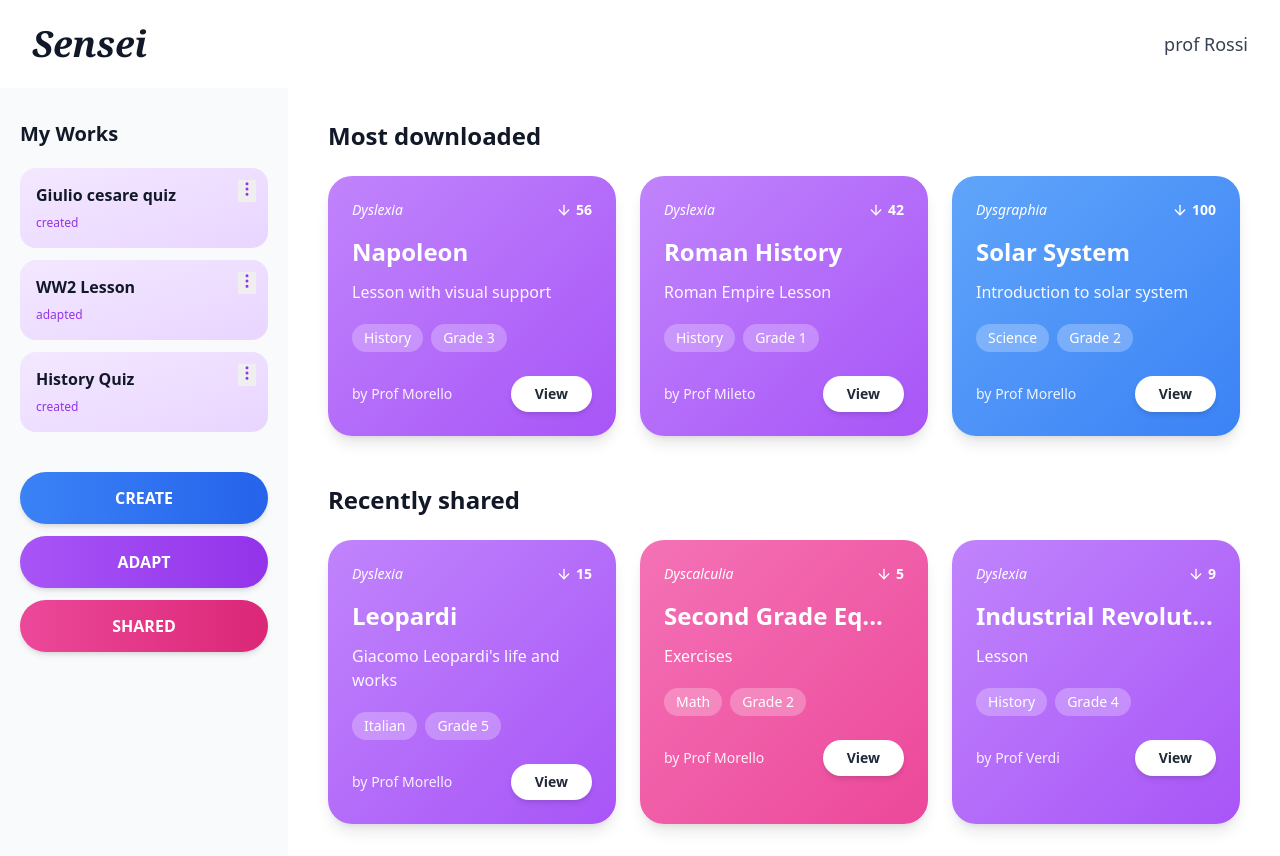
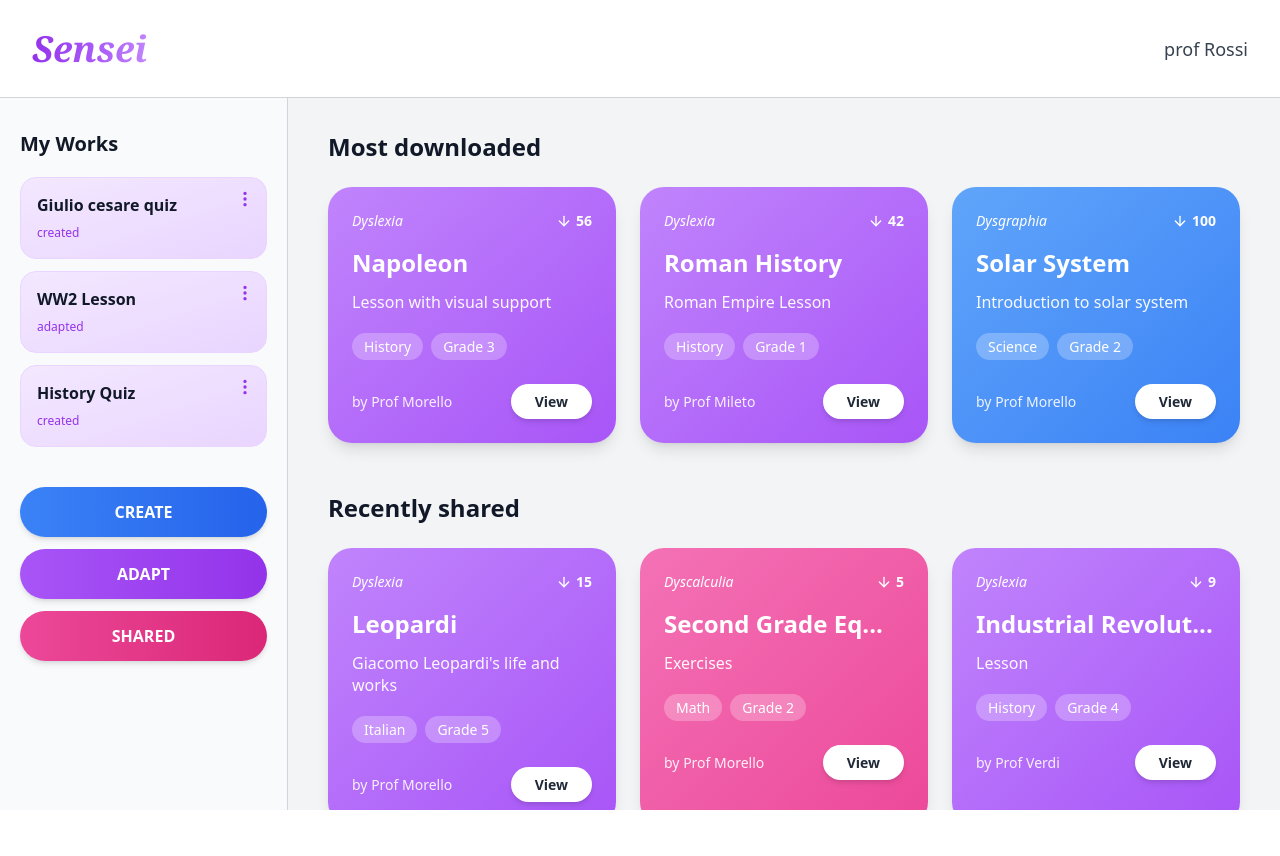
Before and after one commit to polito-hci-2025/sensei, a React (Vite) app in the folder client/: page / in a window 1280 px wide. After the commit the page ends 810 px from the top, so only its background shows below. Built offline with nearby package versions, Linux system fonts and the light colour scheme.

Commit message:
fix_home

```diff
--- a/client/src/components/DefaultLayout.jsx
+++ b/client/src/components/DefaultLayout.jsx
@@ -1,27 +1,24 @@
 import React from 'react';
 import { Link, Outlet } from 'react-router-dom';
-import { BookOpen } from 'lucide-react';
+import '../styles/DefaultLayout.css';
 
 function DefaultLayout() {
   return (
-    <div className="min-h-screen bg-white">
+    <div className="layout-container">
       {/* Header/Navbar */}
-      <header className="bg-white border-b border-gray-300 px-8 py-6">
-        <div className="flex items-center justify-between">
-          <Link
-            to="/"
-            className="flex items-center space-x-2 hover:opacity-80 transition-all no-underline"
-          >
-            <h1 className="text-4xl font-serif italic text-gray-900">
+      <header className="layout-header">
+        <div className="layout-header-content">
+          <Link to="/" className="layout-logo-link">
+            <h1 className="layout-logo-title">
               Sensei
             </h1>
           </Link>
-          <span className="text-gray-700 text-lg font-medium">prof Rossi</span>
+          <span className="layout-user-info">prof Rossi</span>
         </div>
       </header>
 
       {/* Content Area - Outlet renders child routes */}
-      <div className="h-[calc(100vh-88px)] overflow-hidden">
+      <div className="layout-content">
         <Outlet />
       </div>
     </div>
--- a/client/src/components/HomePage.jsx
+++ b/client/src/components/HomePage.jsx
@@ -1,6 +1,7 @@
 import React from 'react';
 import { useNavigate } from 'react-router-dom';
-import { MoreVertical, ArrowDown } from 'lucide-react';
+import { ArrowDown } from 'lucide-react';
+import '../styles/HomePage.css';
 
 function HomePage() {
   const navigate = useNavigate();
@@ -77,44 +78,40 @@ function HomePage() {
     }
   ];
 
-  const getCategoryColor = (category) => {
-    const colors = {
-      'Dyslexia': 'bg-gradient-to-br from-purple-400 to-purple-500',
-      'Dysgraphia': 'bg-gradient-to-br from-blue-400 to-blue-500',
-      'Dyscalculia': 'bg-gradient-to-br from-pink-400 to-pink-500'
+  const getCategoryClass = (category) => {
+    const classes = {
+      'Dyslexia': 'dyslexia',
+      'Dysgraphia': 'dysgraphia',
+      'Dyscalculia': 'dyscalculia'
     };
-    return colors[category] || 'bg-gradient-to-br from-gray-400 to-gray-500';
+    return classes[category] || 'dyslexia';
   };
 
   const LessonCard = ({ lesson }) => (
     <div
-      className={`${getCategoryColor(lesson.category)} rounded-3xl p-6 relative shadow-lg hover:shadow-xl transition-all duration-200 cursor-pointer`}
-      onClick={() => navigate(`/view/${lesson.id}`)}
+      className={`homepage-lesson-card ${getCategoryClass(lesson.category)}`}
     >
-      <div className="flex items-start justify-between mb-4">
-        <span className="text-sm text-white italic font-light">{lesson.category}</span>
-        <div className="flex items-center text-white text-sm">
-          <ArrowDown size={16} className="mr-1" />
-          <span className="font-semibold">{lesson.downloads}</span>
+      <div className="homepage-lesson-card-header">
+        <span className="homepage-lesson-card-category">{lesson.category}</span>
+        <div className="homepage-lesson-card-downloads">
+          <ArrowDown size={16} />
+          <span>{lesson.downloads}</span>
         </div>
       </div>
 
-      <h3 className="text-2xl font-bold text-white mb-3">{lesson.title}</h3>
-      <p className="text-base text-white/95 mb-5">{lesson.subtitle}</p>
+      <h3>{lesson.title}</h3>
+      <p className="homepage-lesson-card-subtitle">{lesson.subtitle}</p>
 
-      <div className="flex gap-2 mb-6 text-sm text-white">
-        <span className="bg-white/25 px-3 py-1 rounded-full">{lesson.subject}</span>
-        <span className="bg-white/25 px-3 py-1 rounded-full">{lesson.grade}</span>
+      <div className="homepage-lesson-card-tags">
+        <span className="homepage-lesson-card-tag">{lesson.subject}</span>
+        <span className="homepage-lesson-card-tag">{lesson.grade}</span>
       </div>
 
-      <div className="flex items-center justify-between">
-        <span className="text-sm text-white/90">by {lesson.author}</span>
+      <div className="homepage-lesson-card-footer">
+        <span className="homepage-lesson-card-author">by {lesson.author}</span>
         <button
-          className="bg-white hover:bg-white/90 text-gray-800 px-6 py-2 rounded-full text-sm font-semibold shadow-md transition-all"
-          onClick={(e) => {
-            e.stopPropagation();
-            navigate(`/view/${lesson.id}`);
-          }}
+          className="homepage-lesson-card-button"
+          onClick={() => navigate(`/view/${lesson.id}`)}
         >
           View
         </button>
@@ -124,50 +121,52 @@ function HomePage() {
 
   const MyWorkCard = ({ work }) => (
     <div
-      className="bg-gradient-to-br from-purple-100 to-purple-200 rounded-2xl p-4 relative hover:shadow-md transition-all duration-200 cursor-pointer border border-purple-200"
+      className="homepage-work-card"
       onClick={() => navigate(`/edit/${work.id}`)}
     >
       <button
-        className="absolute top-3 right-3 text-purple-600 hover:text-purple-800"
+        className="homepage-work-card-menu"
         onClick={(e) => e.stopPropagation()}
       >
-        <MoreVertical size={18} />
+        <svg xmlns="http://www.w3.org/2000/svg" width="18" height="18" fill="currentColor" viewBox="0 0 16 16">
+          <path d="M9.5 13a1.5 1.5 0 1 1-3 0 1.5 1.5 0 0 1 3 0m0-5a1.5 1.5 0 1 1-3 0 1.5 1.5 0 0 1 3 0m0-5a1.5 1.5 0 1 1-3 0 1.5 1.5 0 0 1 3 0"/>
+        </svg>
       </button>
       <div>
-        <h4 className="font-semibold text-gray-900 mb-1 pr-6">{work.title}</h4>
-        <span className="text-xs text-purple-600 font-medium">{work.status}</span>
+        <h4>{work.title}</h4>
+        <span>{work.status}</span>
       </div>
     </div>
   );
 
   return (
-    <div className="flex h-full">
+    <div className="homepage-container">
       {/* Sidebar */}
-      <div className="w-72 border-r border-gray-200 bg-gray-50 px-5 py-8 overflow-y-auto">
-        <h2 className="text-xl font-bold text-gray-900 mb-5">My Works</h2>
+      <div className="homepage-sidebar">
+        <h2>My Works</h2>
 
-        <div className="space-y-3 mb-10">
+        <div className="homepage-works-list">
           {myWorks.map(work => (
             <MyWorkCard key={work.id} work={work} />
           ))}
         </div>
 
-        <div className="space-y-3">
+        <div className="homepage-action-buttons">
           <button
             onClick={() => navigate('/create')}
-            className="w-full bg-gradient-to-r from-blue-500 to-blue-600 hover:from-blue-600 hover:to-blue-700 text-white py-3.5 rounded-full font-semibold text-base shadow-md transition-all duration-200"
+            className="homepage-action-button create"
           >
             CREATE
           </button>
           <button
             onClick={() => navigate('/adapt')}
-            className="w-full bg-gradient-to-r from-purple-500 to-purple-600 hover:from-purple-600 hover:to-purple-700 text-white py-3.5 rounded-full font-semibold text-base shadow-md transition-all duration-200"
+            className="homepage-action-button adapt"
           >
             ADAPT
           </button>
           <button
             onClick={() => navigate('/shared')}
-            className="w-full bg-gradient-to-r from-pink-500 to-pink-600 hover:from-pink-600 hover:to-pink-700 text-white py-3.5 rounded-full font-semibold text-base shadow-md transition-all duration-200"
+            className="homepage-action-button shared"
           >
             SHARED
           </button>
@@ -175,11 +174,11 @@ function HomePage() {
       </div>
 
       {/* Main Content */}
-      <div className="flex-1 px-10 py-8 overflow-y-auto bg-white">
+      <div className="homepage-main-content">
         {/* Most Downloaded */}
-        <section className="mb-12">
-          <h2 className="text-2xl font-bold text-gray-900 mb-6">Most downloaded</h2>
-          <div className="grid grid-cols-3 gap-6">
+        <section className="homepage-section">
+          <h2>Most downloaded</h2>
+          <div className="homepage-lessons-grid">
             {mostDownloaded.map(lesson => (
               <LessonCard key={lesson.id} lesson={lesson} />
             ))}
@@ -187,9 +186,9 @@ function HomePage() {
         </section>
 
         {/* Recently Shared */}
-        <section>
-          <h2 className="text-2xl font-bold text-gray-900 mb-6">Recently shared</h2>
-          <div className="grid grid-cols-3 gap-6">
+        <section className="homepage-section">
+          <h2>Recently shared</h2>
+          <div className="homepage-lessons-grid">
             {recentlyShared.map(lesson => (
               <LessonCard key={lesson.id} lesson={lesson} />
             ))}
--- a/client/src/index.css
+++ b/client/src/index.css
@@ -186,11 +186,16 @@ body {
 .to-pink-700:hover { --tw-gradient-to: #be185d; }
 
 /* Borders */
-.border { border-width: 1px; }
-.border-r { border-right-width: 1px; }
+.border { border-width: 1px; border-style: solid; }
+.border-b { border-bottom-width: 1px; border-bottom-style: solid; }
+.border-r { border-right-width: 1px; border-right-style: solid; }
+.border-b-2 { border-bottom-width: 2px; border-bottom-style: solid; }
+.border-r-2 { border-right-width: 2px; border-right-style: solid; }
 
 .border-gray-200 { border-color: #e5e7eb; }
+.border-gray-300 { border-color: #d1d5db; }
 .border-purple-200 { border-color: #e9d5ff; }
+.border-black { border-color: #000000; }
 
 .rounded { border-radius: 0.25rem; }
 .rounded-xl { border-radius: 0.75rem; }
@@ -315,3 +320,13 @@ a {
 .text-transparent {
   color: transparent;
 }
+
+.bg-gray-100 { background-color: #f3f4f6; }
+
+.from-purple-400 { --tw-gradient-from: #c084fc; --tw-gradient-stops: var(--tw-gradient-from), var(--tw-gradient-to); }
+.from-purple-600 { --tw-gradient-from: #9333ea; --tw-gradient-stops: var(--tw-gradient-from), var(--tw-gradient-to); }
+.via-purple-500 { --tw-gradient-to: rgb(168 85 247); --tw-gradient-stops: var(--tw-gradient-from), #a855f7, var(--tw-gradient-to); }
+.hover\:scale-105:hover { transform: scale(1.05); }
+.hover\:shadow-lg:hover { box-shadow: 0 10px 15px -3px rgb(0 0 0 / 0.1), 0 4px 6px -4px rgb(0 0 0 / 0.1); }
+
+.bg-transparent { background-color: transparent; }
--- /dev/null
+++ b/client/src/styles/DefaultLayout.css
@@ -0,0 +1,52 @@
+/* DefaultLayout specific styles */
+
+.layout-container {
+  min-height: 100vh;
+  background-color: white;
+}
+
+.layout-header {
+  background-color: white;
+  border-bottom: 1px solid #d1d5db;
+  padding: 1.5rem 2rem;
+}
+
+.layout-header-content {
+  display: flex;
+  align-items: center;
+  justify-content: space-between;
+}
+
+.layout-logo-link {
+  display: flex;
+  align-items: center;
+  gap: 0.5rem;
+  text-decoration: none;
+  transition: all 0.15s;
+}
+
+.layout-logo-link:hover {
+  opacity: 0.8;
+}
+
+.layout-logo-title {
+  font-size: 2.25rem;
+  font-family: ui-serif, Georgia, Cambria, "Times New Roman", Times, serif;
+  font-style: italic;
+  background: linear-gradient(to right, #9333ea, #a855f7, #c084fc);
+  background-clip: text;
+  -webkit-background-clip: text;
+  -webkit-text-fill-color: transparent;
+  color: transparent;
+}
+
+.layout-user-info {
+  color: #374151;
+  font-size: 1.125rem;
+  font-weight: 500;
+}
+
+.layout-content {
+  height: calc(100vh - 88px);
+  overflow: hidden;
+}
--- /dev/null
+++ b/client/src/styles/HomePage.css
@@ -0,0 +1,248 @@
+/* HomePage specific styles */
+
+.homepage-container {
+  display: flex;
+  height: 100%;
+}
+
+.homepage-sidebar {
+  width: 18rem;
+  border-right: 1px solid #d1d5db;
+  background-color: #f9fafb;
+  padding: 2rem 1.25rem;
+  overflow-y: auto;
+}
+
+.homepage-sidebar h2 {
+  font-size: 1.25rem;
+  font-weight: 700;
+  color: #111827;
+  margin-bottom: 1.25rem;
+}
+
+.homepage-works-list {
+  display: flex;
+  flex-direction: column;
+  gap: 0.75rem;
+  margin-bottom: 2.5rem;
+}
+
+.homepage-work-card {
+  background: linear-gradient(to bottom right, #f3e8ff, #e9d5ff);
+  border-radius: 1rem;
+  padding: 1rem;
+  position: relative;
+  cursor: pointer;
+  border: 1px solid #e9d5ff;
+  transition: all 0.2s;
+}
+
+.homepage-work-card:hover {
+  box-shadow: 0 4px 6px -1px rgb(0 0 0 / 0.1), 0 2px 4px -2px rgb(0 0 0 / 0.1);
+}
+
+.homepage-work-card-menu {
+  position: absolute;
+  top: 0.75rem;
+  right: 0.75rem;
+  color: #9333ea;
+  background-color: transparent;
+  border: none;
+  cursor: pointer;
+  padding: 0;
+}
+
+.homepage-work-card-menu:hover {
+  color: #6b21a8;
+}
+
+.homepage-work-card h4 {
+  font-weight: 600;
+  color: #111827;
+  margin-bottom: 0.25rem;
+  padding-right: 1.5rem;
+}
+
+.homepage-work-card span {
+  font-size: 0.75rem;
+  color: #9333ea;
+  font-weight: 500;
+}
+
+.homepage-action-buttons {
+  display: flex;
+  flex-direction: column;
+  gap: 0.75rem;
+}
+
+.homepage-action-button {
+  width: 100%;
+  color: white;
+  padding: 0.875rem 0;
+  border-radius: 9999px;
+  font-weight: 600;
+  font-size: 1rem;
+  box-shadow: 0 4px 6px -1px rgb(0 0 0 / 0.1), 0 2px 4px -2px rgb(0 0 0 / 0.1);
+  transition: all 0.2s;
+  border: none;
+  cursor: pointer;
+}
+
+.homepage-action-button.create {
+  background: linear-gradient(to right, #3b82f6, #2563eb);
+}
+
+.homepage-action-button.create:hover {
+  background: linear-gradient(to right, #2563eb, #1d4ed8);
+  box-shadow: 0 10px 15px -3px rgb(0 0 0 / 0.1), 0 4px 6px -4px rgb(0 0 0 / 0.1);
+  transform: scale(1.05);
+}
+
+.homepage-action-button.adapt {
+  background: linear-gradient(to right, #a855f7, #9333ea);
+}
+
+.homepage-action-button.adapt:hover {
+  background: linear-gradient(to right, #9333ea, #7e22ce);
+  box-shadow: 0 10px 15px -3px rgb(0 0 0 / 0.1), 0 4px 6px -4px rgb(0 0 0 / 0.1);
+  transform: scale(1.05);
+}
+
+.homepage-action-button.shared {
+  background: linear-gradient(to right, #ec4899, #db2777);
+}
+
+.homepage-action-button.shared:hover {
+  background: linear-gradient(to right, #db2777, #be185d);
+  box-shadow: 0 10px 15px -3px rgb(0 0 0 / 0.1), 0 4px 6px -4px rgb(0 0 0 / 0.1);
+  transform: scale(1.05);
+}
+
+.homepage-main-content {
+  flex: 1;
+  padding: 2rem 2.5rem;
+  overflow-y: auto;
+  background-color: #f3f4f6;
+}
+
+.homepage-section {
+  margin-bottom: 3rem;
+}
+
+.homepage-section h2 {
+  font-size: 1.5rem;
+  font-weight: 700;
+  color: #111827;
+  margin-bottom: 1.5rem;
+}
+
+.homepage-lessons-grid {
+  display: grid;
+  grid-template-columns: repeat(3, 1fr);
+  gap: 1.5rem;
+}
+
+.homepage-lesson-card {
+  border-radius: 1.5rem;
+  padding: 1.5rem;
+  position: relative;
+  box-shadow: 0 10px 15px -3px rgb(0 0 0 / 0.1), 0 4px 6px -4px rgb(0 0 0 / 0.1);
+  transition: all 0.2s;
+}
+
+.homepage-lesson-card.dyslexia {
+  background: linear-gradient(to bottom right, #c084fc, #a855f7);
+}
+
+.homepage-lesson-card.dysgraphia {
+  background: linear-gradient(to bottom right, #60a5fa, #3b82f6);
+}
+
+.homepage-lesson-card.dyscalculia {
+  background: linear-gradient(to bottom right, #f472b6, #ec4899);
+}
+
+.homepage-lesson-card-header {
+  display: flex;
+  align-items: flex-start;
+  justify-content: space-between;
+  margin-bottom: 1rem;
+}
+
+.homepage-lesson-card-category {
+  font-size: 0.875rem;
+  color: white;
+  font-style: italic;
+  font-weight: 300;
+}
+
+.homepage-lesson-card-downloads {
+  display: flex;
+  align-items: center;
+  color: white;
+  font-size: 0.875rem;
+}
+
+.homepage-lesson-card-downloads svg {
+  margin-right: 0.25rem;
+}
+
+.homepage-lesson-card-downloads span {
+  font-weight: 600;
+}
+
+.homepage-lesson-card h3 {
+  font-size: 1.5rem;
+  font-weight: 700;
+  color: white;
+  margin-bottom: 0.75rem;
+}
+
+.homepage-lesson-card-subtitle {
+  font-size: 1rem;
+  color: rgba(255, 255, 255, 0.95);
+  margin-bottom: 1.25rem;
+}
+
+.homepage-lesson-card-tags {
+  display: flex;
+  gap: 0.5rem;
+  margin-bottom: 1.5rem;
+  font-size: 0.875rem;
+  color: white;
+}
+
+.homepage-lesson-card-tag {
+  background-color: rgba(255, 255, 255, 0.25);
+  padding: 0.25rem 0.75rem;
+  border-radius: 9999px;
+}
+
+.homepage-lesson-card-footer {
+  display: flex;
+  align-items: center;
+  justify-content: space-between;
+}
+
+.homepage-lesson-card-author {
+  font-size: 0.875rem;
+  color: rgba(255, 255, 255, 0.9);
+}
+
+.homepage-lesson-card-button {
+  background-color: white;
+  color: #1f2937;
+  padding: 0.5rem 1.5rem;
+  border-radius: 9999px;
+  font-size: 0.875rem;
+  font-weight: 600;
+  box-shadow: 0 4px 6px -1px rgb(0 0 0 / 0.1), 0 2px 4px -2px rgb(0 0 0 / 0.1);
+  transition: all 0.2s;
+  border: none;
+  cursor: pointer;
+}
+
+.homepage-lesson-card-button:hover {
+  background-color: rgba(255, 255, 255, 0.9);
+  transform: scale(1.05);
+}
```
